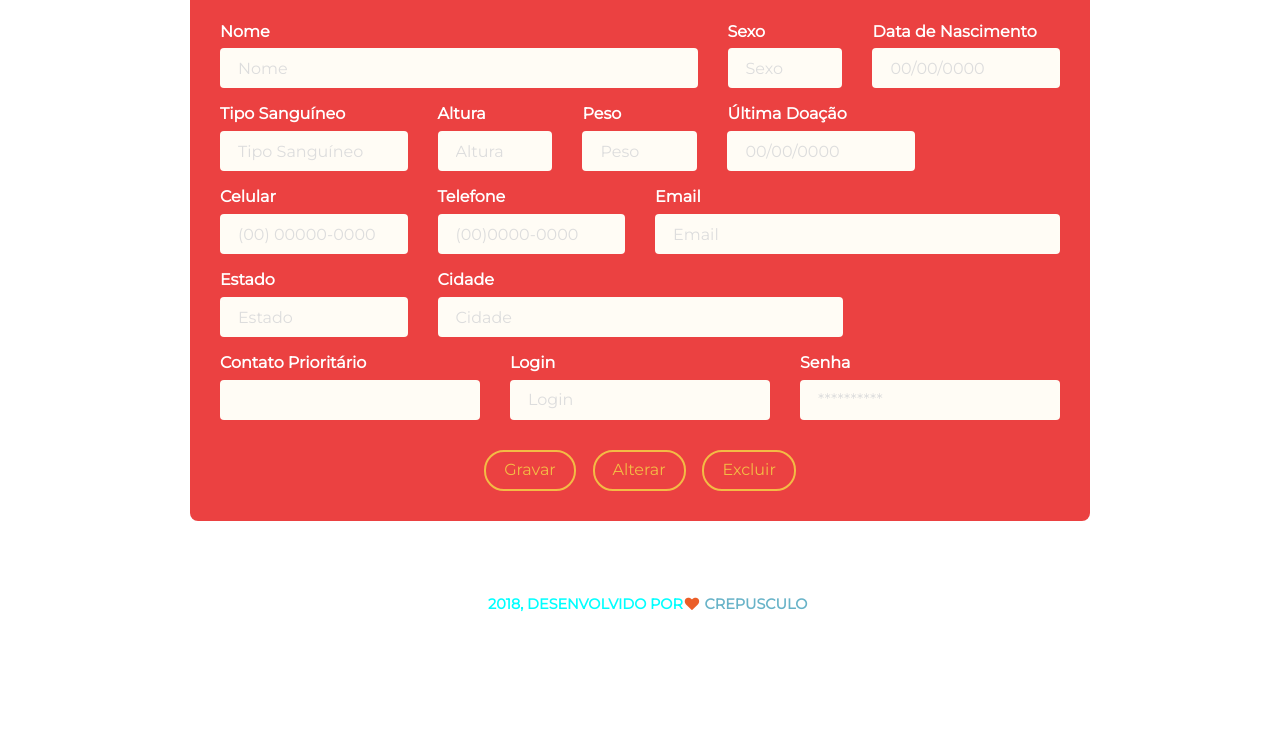
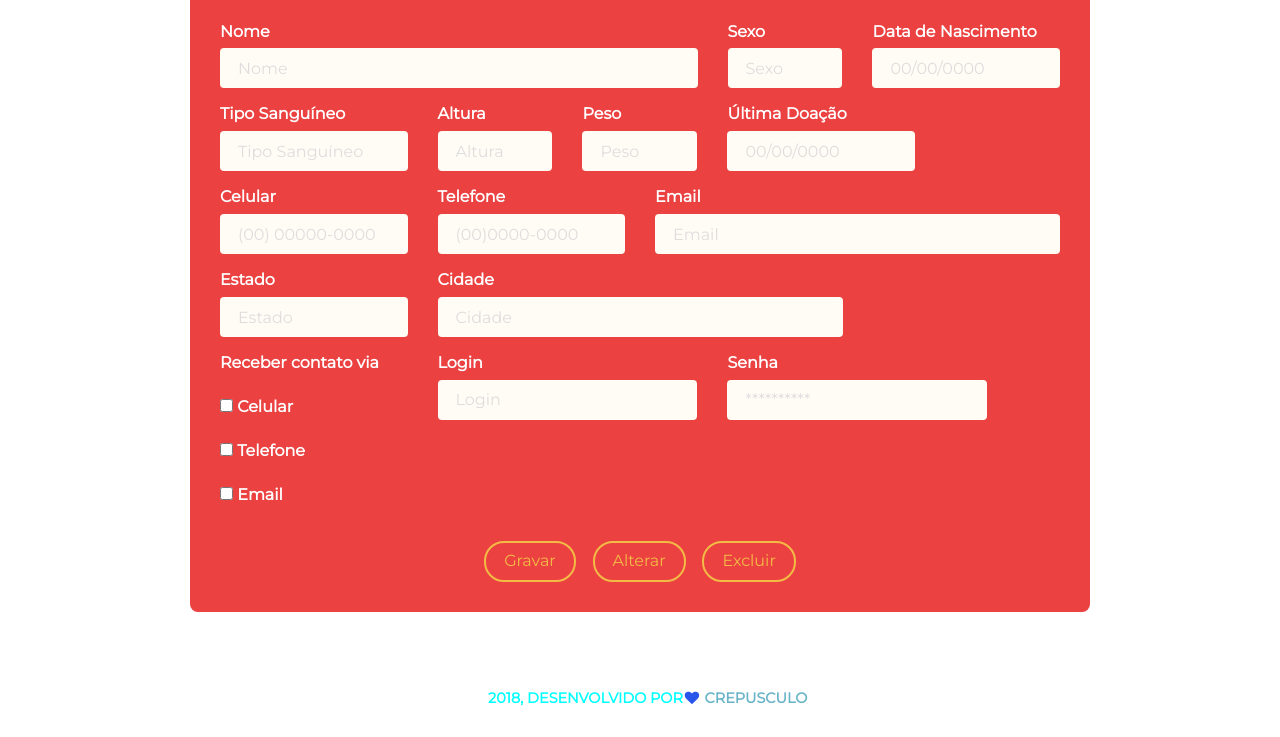
Before and after one commit to rmbermudes/projetodoacao, a plain HTML site: page form-cadastro.html in a window 1280 px wide. Shown: the part 271-1008 px from the top of the page. Before the commit the page ends 914 px from the top, so only its background shows below. Drawn offline with Linux system fonts and the light colour scheme.

Commit message:
Correção de bug no form_cadastro.html

```diff
--- a/assets/css/examples.css
+++ b/assets/css/examples.css
@@ -102,13 +102,13 @@
 .register-footer {
   bottom: 20px;
   color: white;
-  position: absolute;
+  position: relative;
   z-index: 3;
   width: 100%;
 }
 
 .register-footer .fa-heart {
-  color: #EB5E28;
+  color: rgb(40, 86, 235);
 }
 
 .register-card {
--- a/form-cadastro.html
+++ b/form-cadastro.html
@@ -115,6 +115,41 @@
                                     </div>
                                     <div class="row">
                                         <div class="col-md-3">
+
+                                           <!-- <div class="dropdown">
+                                                <button aria-expanded="true" class="btn btn-primary dropdown-toggle" id="dropdownMenu1" type="button" data-toggle="dropdown">Estado<span class="caret"></span></button>
+                                                    <ul class="dropdown-menu">
+                                                        <li>Acre (AC)</li>
+                                                        <li>Alagoas (AL)</li>
+                                                        <li>Amapá (AP)</li>
+                                                        <li>Amazonas (AM)</li>
+                                                        <li>Bahia (BA)</li>
+                                                        <li>Ceará (CE)</li>
+                                                        <li>Distrito Federal (DF)</li>
+                                                        <li>Espírito Santo (ES)</li>
+                                                        <li>Goiás (GO)</li>
+                                                        <li>Mato Grosso (MT)</li>
+                                                        <li>Maranhão (MA)</li>
+                                                        <li>Mato Grosso do Sul (MS)</li>
+                                                        <li>Minas Gerais (MG)</li>
+                                                        <li>Pará (PA)</li>
+                                                        <li>Paraíba (PB)</li>
+                                                        <li>Paraná (PR)</li>
+                                                        <li>Pernambuco (PE)</li>
+                                                        <li>Piauí (PI)</li>
+                                                        <li>Rio de Janeiro (RJ)</li>
+                                                        <li>Rio Grande do Norte (RN)</li>
+                                                        <li>Rio Grande do Sul (RS)</li>
+                                                        <li>Rondônia (RO)</li>
+                                                        <li>Roraima (RR)</li>
+                                                        <li>Santa Catarina (SC)</li>
+                                                        <li>São Paulo (SP)</li>
+                                                        <li>Sergipe (SE)</li>
+                                                        <li>Tocantins (TO)</li>
+                                                    </ul>
+                                            </div>
+                                        </div>
+                                    </div>-->
                                             <label>Estado</label>
                                             <input class="form-control" placeholder="Estado">
                                         </div>
@@ -124,9 +159,29 @@
                                         </div>
                                     </div>
                                     <div class="row">
-                                        <div class="col-md-4">
-                                            <label>Contato Prioritário</label><!--CheckBox-->
-                                            <input class="form-control" placeholder="">
+                                        <div class="col-md-3">
+                                            <label>Receber contato via</label><!--CheckBox-->
+                                                <div class="form-check">
+                                                    <label class="form-check-label">
+                                                        <input class="form-check-input" type="checkbox" value="">
+                                                        Celular
+                                                        <span class="form-check-sign"></span>
+                                                    </label>
+                                                </div>
+                                                <div class="form-check">
+                                                    <label class="form-check-label">
+                                                        <input class="form-check-input" type="checkbox" value="">
+                                                        Telefone
+                                                        <span class="form-check-sign"></span>
+                                                    </label>
+                                                </div>
+                                                <div class="form-check">
+                                                    <label class="form-check-label">
+                                                        <input class="form-check-input" type="checkbox" value="">
+                                                        Email
+                                                        <span class="form-check-sign"></span>
+                                                    </label>
+                                                </div>
                                         </div>
                                         <div class="col-md-4">
                                             <label>Login</label>
@@ -157,6 +212,7 @@
         </div>
     </div>
 
+
 </body>
 
 <script src="../assets/js/jquery-1.10.2.js" type="text/javascript"></script>
```
Also changed, not shown: 1 other file.
